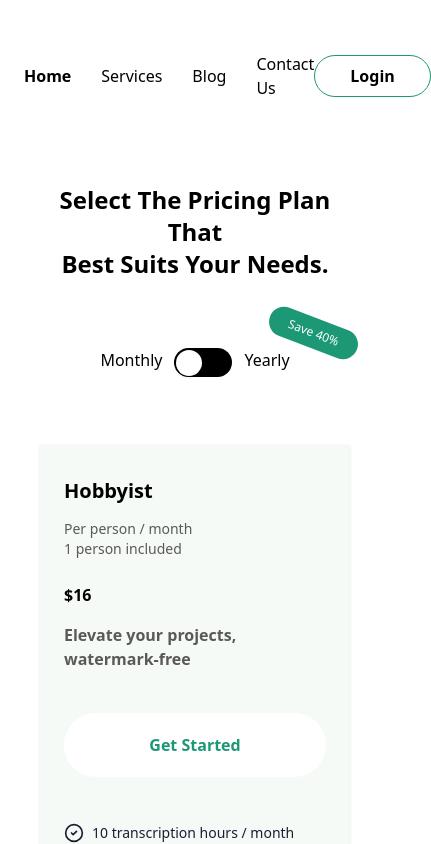
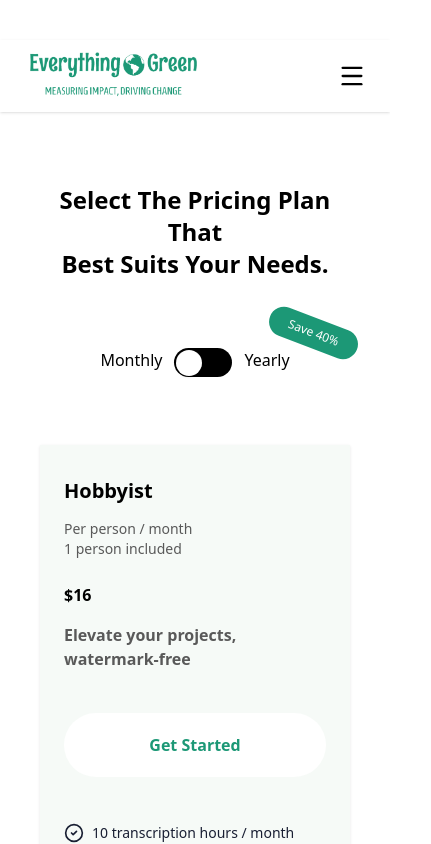
Before and after one commit to shamsad-alam-meraj/egl-task, a Next.js app: page / in a window 390 px wide. Shown: the whole page, 431 px wide, since content can reach past the window. Built offline with nearby package versions, Linux system fonts and the light colour scheme.

Commit message:
navbar responsive done

```diff
--- a/package.json
+++ b/package.json
@@ -10,6 +10,7 @@
   },
   "dependencies": {
     "lucide-react": "^0.544.0",
+    "motion": "^12.23.21",
     "next": "15.5.4",
     "react": "19.1.0",
     "react-circular-progressbar": "^2.2.0",
--- a/src/components/shared/Navbar.tsx
+++ b/src/components/shared/Navbar.tsx
@@ -1,25 +1,43 @@
 "use client";
 
+import { useState, useEffect } from "react";
 import Image from "next/image";
 import Link from "next/link";
+import { Menu, X } from "lucide-react";
+import { motion, AnimatePresence } from "framer-motion";
 
 export default function Navbar() {
+  const [isOpen, setIsOpen] = useState(false);
+
+  const toggleMenu = () => setIsOpen(!isOpen);
+
+  // ✅ Close menu automatically if resized to desktop
+  useEffect(() => {
+    const handleResize = () => {
+      if (window.innerWidth >= 768) {
+        setIsOpen(false);
+      }
+    };
+    window.addEventListener("resize", handleResize);
+    return () => window.removeEventListener("resize", handleResize);
+  }, []);
+
   return (
-    <header className="w-full">
-      <div className="max-w-screen-xl mx-auto flex items-center justify-between h-[72px] px-6 ">
-        {/* Left Logo Section */}
+    <header className="w-full shadow-sm">
+      <div className="max-w-screen-xl mx-auto flex items-center justify-between h-[72px] px-6">
+        {/* Left Logo */}
         <div>
           <Image
             src="/assets/images/egl_logo.png"
             alt="logo"
-            width={249}
-            height={72}
+            width={180}
+            height={52}
           />
         </div>
 
-        {/* Middle Nav Links */}
-        <nav className="flex items-center gap-[30px] text-md">
-          <Link href="/" className="font-semibold text-black ">
+        {/* Middle Nav */}
+        <nav className="hidden md:flex items-center gap-[30px] text-md">
+          <Link href="/" className="font-semibold text-black">
             Home
           </Link>
           <Link href="/services">Services</Link>
@@ -27,13 +45,77 @@ export default function Navbar() {
           <Link href="/contact">Contact Us</Link>
         </nav>
 
-        {/* Right Button */}
-        <div>
+        {/* Right Button  */}
+        <div className="hidden md:block">
           <button className="px-[35px] py-2 rounded-full border border-[#1C9876] text-black hover:bg-[#1C9876] hover:text-white transition text-md font-semibold">
             Login
           </button>
         </div>
+
+        {/* Mobile Menu Icon */}
+        <button
+          className="md:hidden text-black"
+          onClick={toggleMenu}
+          aria-label="Toggle Menu"
+        >
+          <Menu className="w-7 h-7" />
+        </button>
       </div>
+
+      {/* Mobile Drawer */}
+      <AnimatePresence>
+        {isOpen && (
+          <>
+            {/* ✅ Overlay */}
+            <motion.div
+              initial={{ opacity: 0 }}
+              animate={{ opacity: 0.1 }}
+              exit={{ opacity: 0 }}
+              transition={{ duration: 0.3 }}
+              className="fixed inset-2.5 bg-black z-40"
+              onClick={() => setIsOpen(false)}
+            />
+
+            {/* Drawer */}
+            <motion.div
+              initial={{ x: "100%" }}
+              animate={{ x: 0 }}
+              exit={{ x: "100%" }}
+              transition={{ type: "tween", duration: 0.4 }}
+              className="fixed top-0 right-0 w-3/4 sm:w-1/2 h-full bg-white shadow-lg z-50 flex flex-col"
+            >
+              {/* Close Button */}
+              <div className="flex justify-end p-4">
+                <button onClick={toggleMenu} aria-label="Close Menu">
+                  <X className="w-7 h-7 text-black" />
+                </button>
+              </div>
+
+              {/* Nav Links */}
+              <nav className="flex flex-col items-center gap-6 mt-10 text-lg font-medium text-gray-800">
+                <Link href="/" onClick={toggleMenu}>
+                  Home
+                </Link>
+                <Link href="/services" onClick={toggleMenu}>
+                  Services
+                </Link>
+                <Link href="/blog" onClick={toggleMenu}>
+                  Blog
+                </Link>
+                <Link href="/contact" onClick={toggleMenu}>
+                  Contact Us
+                </Link>
+                <button
+                  onClick={toggleMenu}
+                  className="mt-6 px-[35px] py-2 rounded-full border border-[#1C9876] text-black hover:bg-[#1C9876] hover:text-white transition text-md font-semibold"
+                >
+                  Login
+                </button>
+              </nav>
+            </motion.div>
+          </>
+        )}
+      </AnimatePresence>
     </header>
   );
 }
```
Also changed, not shown: 1 other file (tests, documents, lock files or other folders).
